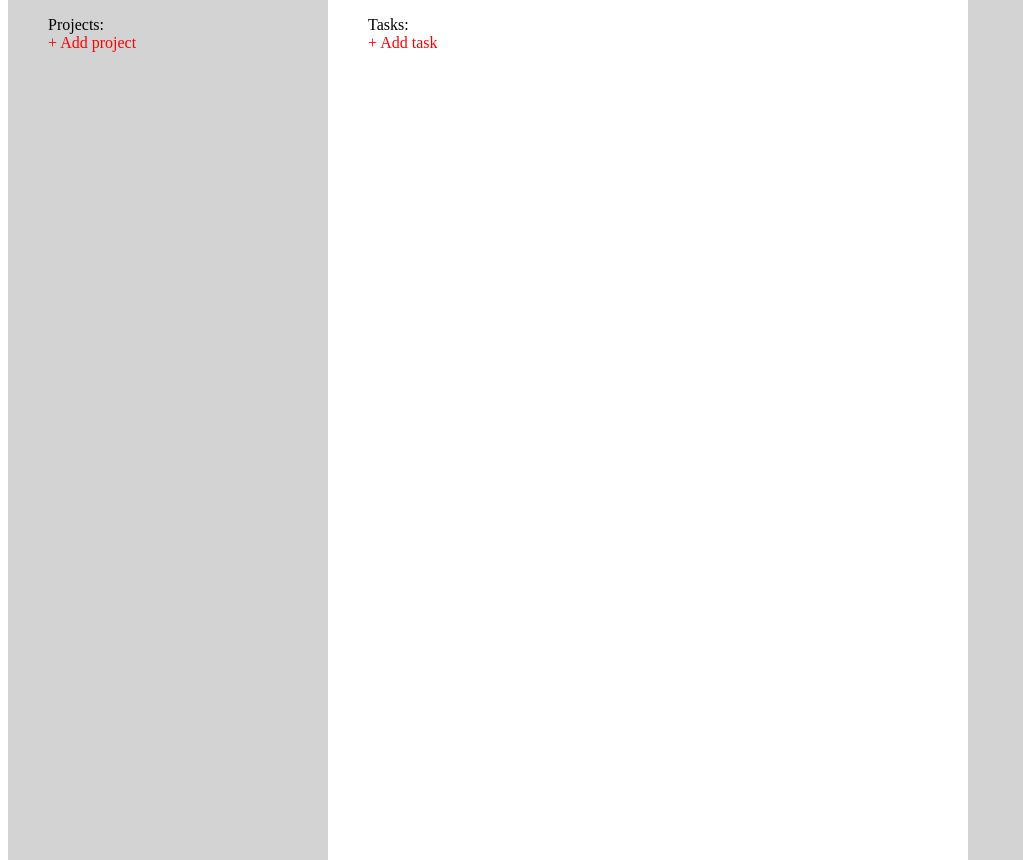
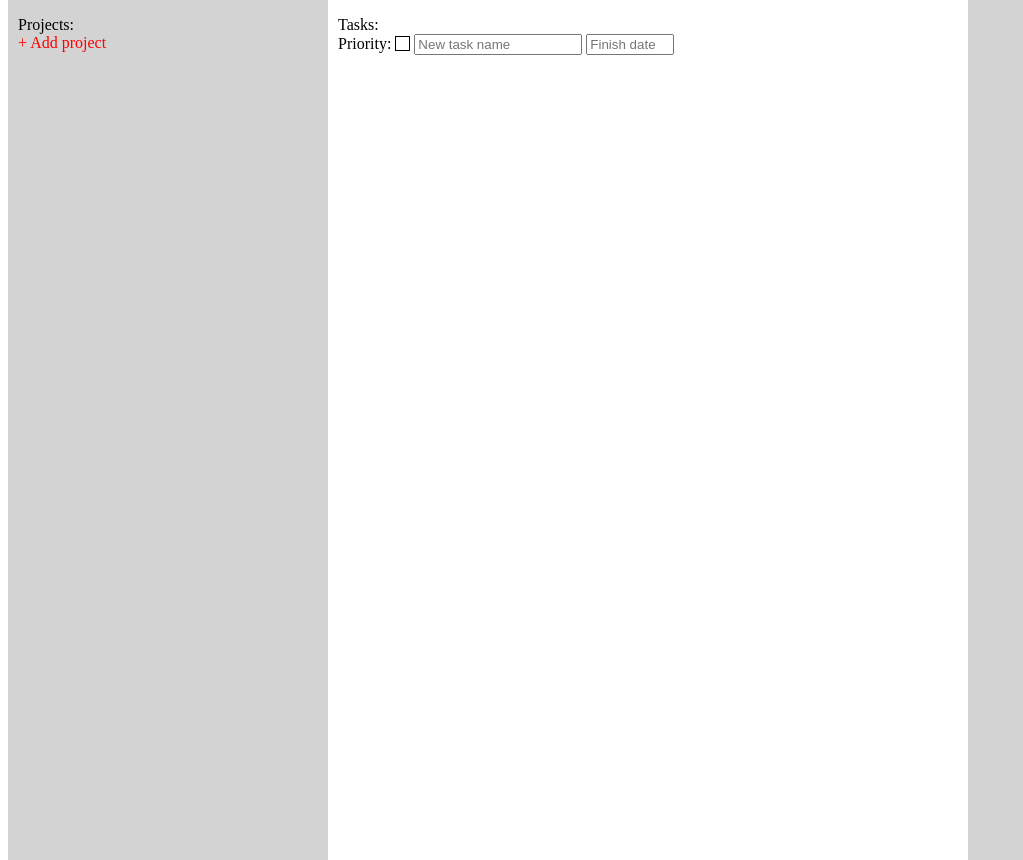
Before and after one commit to AcckiyGerman/todolist-django-vue, a Django app: page / in a window 1280 px wide. Shown: the part 46-906 px from the top of the page, without its empty margins (0-1023 px from the left). Run offline with Django 3.2, Linux system fonts and the light colour scheme; the visitor is signed in with stand-in values (Sample User, id 1); some libraries are stand-ins or nearby versions.

Commit message:
editing NewTask form.

```diff
--- a/todolist/static/todolist/index.css
+++ b/todolist/static/todolist/index.css
@@ -28,6 +28,7 @@
 
 ul {
     list-style-type: none;
+    padding-left: 10px;
 }
 
 .flex {
@@ -36,13 +37,12 @@ ul {
 
 .task-item {
     justify-content: space-between;
-    align-items: baseline;
 }
 
 
 .square {
-	width: 10px;
-	height: 10px;
+	width: 12px;
+	height: 12px;
     border: 0.5px solid;
     display: inline-block;
 }
@@ -70,3 +70,7 @@ ul {
 input {
     width: 160px;
 }
+
+.date {
+    width: 80px;
+}
--- a/todolist/static/todolist/index.js
+++ b/todolist/static/todolist/index.js
@@ -21,6 +21,7 @@ function jsonToServer(address, data, successFunction) {
                 }
             })
         }
+$( function() { $( "#datepicker" ).datepicker() } );
 
 var projectsColumn = new Vue({
     delimiters: ['[[', ']]'],
@@ -82,8 +83,8 @@ var tasksColumn = new Vue({
     el: '#tasks-column',
     data : {
         tasksList: [],
-        newTask: {name: '', project_id: 0, priority: 'white', date_to_finish: '', finished: false, edit: false},
-        priorities: ['white', 'orange', 'red']
+        newTask: {name: '', project_id: 0, priority: 'white', date_to_finish: '', finished: false, edit: true},
+        priorities: ['red', 'orange', 'white']
     },
     mounted: function () {
         this.fetchTasksList();
@@ -97,6 +98,10 @@ var tasksColumn = new Vue({
                 tasks.forEach(function(task){ task.edit = false });
                 self.tasksList = tasks;
             })
-        }
+        },
+        newTaskInputHandler: function (event) {
+            if (event.key == 'Enter'){ this.addTask() }
+            if (event.key == 'Escape') { this.newTask.edit = false }
+        },
     }
 });
--- a/todolist/templates/todolist/index.html
+++ b/todolist/templates/todolist/index.html
@@ -6,6 +6,8 @@
     <link rel="stylesheet" type="text/css" href="{% static 'todolist/index.css' %}" />
     <link rel="stylesheet"
           href="https://maxcdn.bootstrapcdn.com/font-awesome/4.7.0/css/font-awesome.min.css">
+    <link rel="stylesheet" href="//code.jquery.com/ui/1.12.1/themes/base/jquery-ui.css">
+
     <title>Title</title>
 </head>
 <body>
@@ -109,16 +111,22 @@
             </li>
             <li>
 {#              Form to make a new task: #}
-                <span v-if="newTask.edit">
+                <form v-if="newTask.edit">
+                    <label>Priority:
                         <select v-model="newTask.priority" class="color-select square"
                                 :style="{backgroundColor: newTask.priority}">
                             <option v-for="priority in priorities" :value="priority"
                                     :style="{backgroundColor: priority}">
                             </option>
                         </select>
+                    </label>
 
-                    <input v-model="newTask.name" @keyup='newTaskInputHandler' maxlength="20">
-                </span>
+                    <input v-model="newTask.name"
+                           @keyup='newTaskInputHandler'
+                           maxlength="20"
+                           placeholder="New task name">
+                    <input id="datepicker" class="date" placeholder="Finish date">
+                </form>
                 <span class="add-button" v-else @click="newTask.edit=true">
                     + Add task
                 </span>
@@ -130,6 +138,7 @@
 
 </body>
 <script src="{% static 'todolist/jquery-3.2.1.js' %}"></script>
+<script src="https://code.jquery.com/ui/1.12.1/jquery-ui.js"></script>
 <script src="{% static 'todolist/vue@2.3.4.js' %}"></script>
 <script src="{% static 'todolist/index.js' %}"></script>
 </html>
```
Lines whose indentation alone changed are shown as unchanged.
